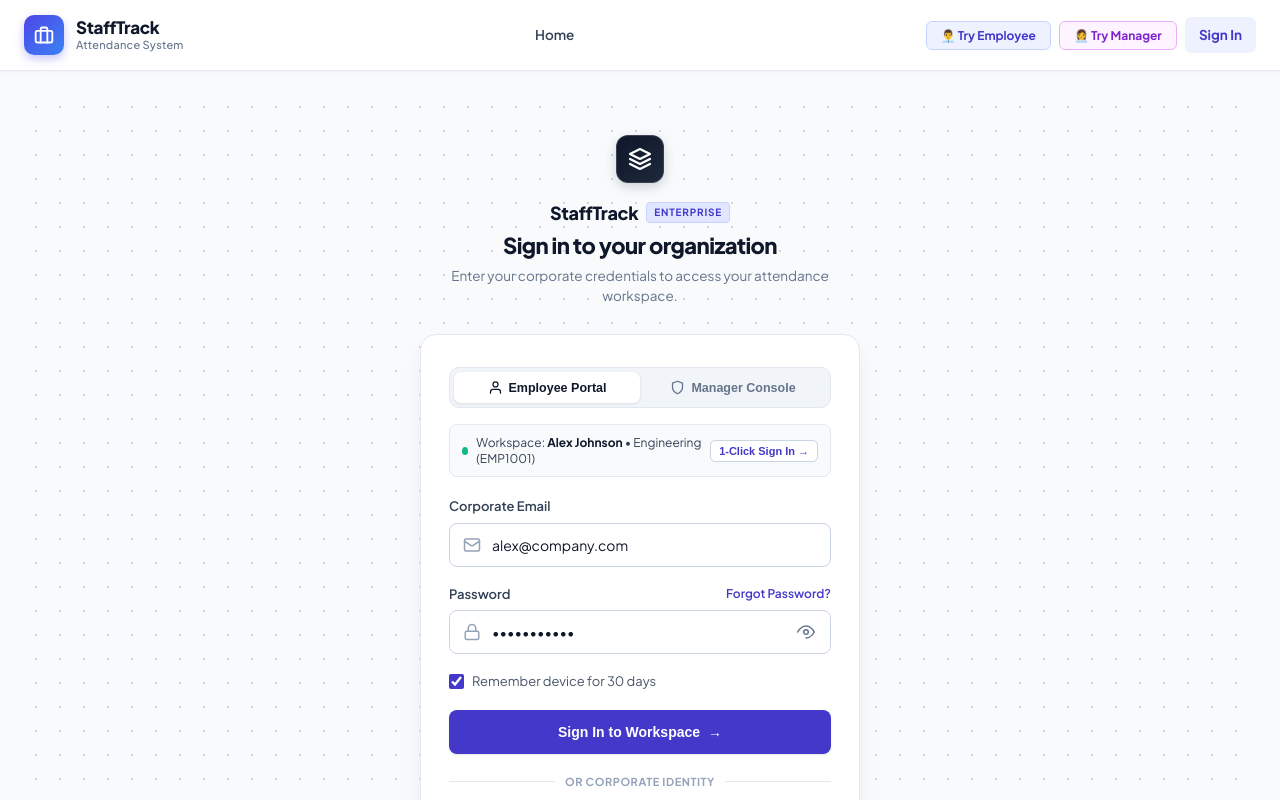
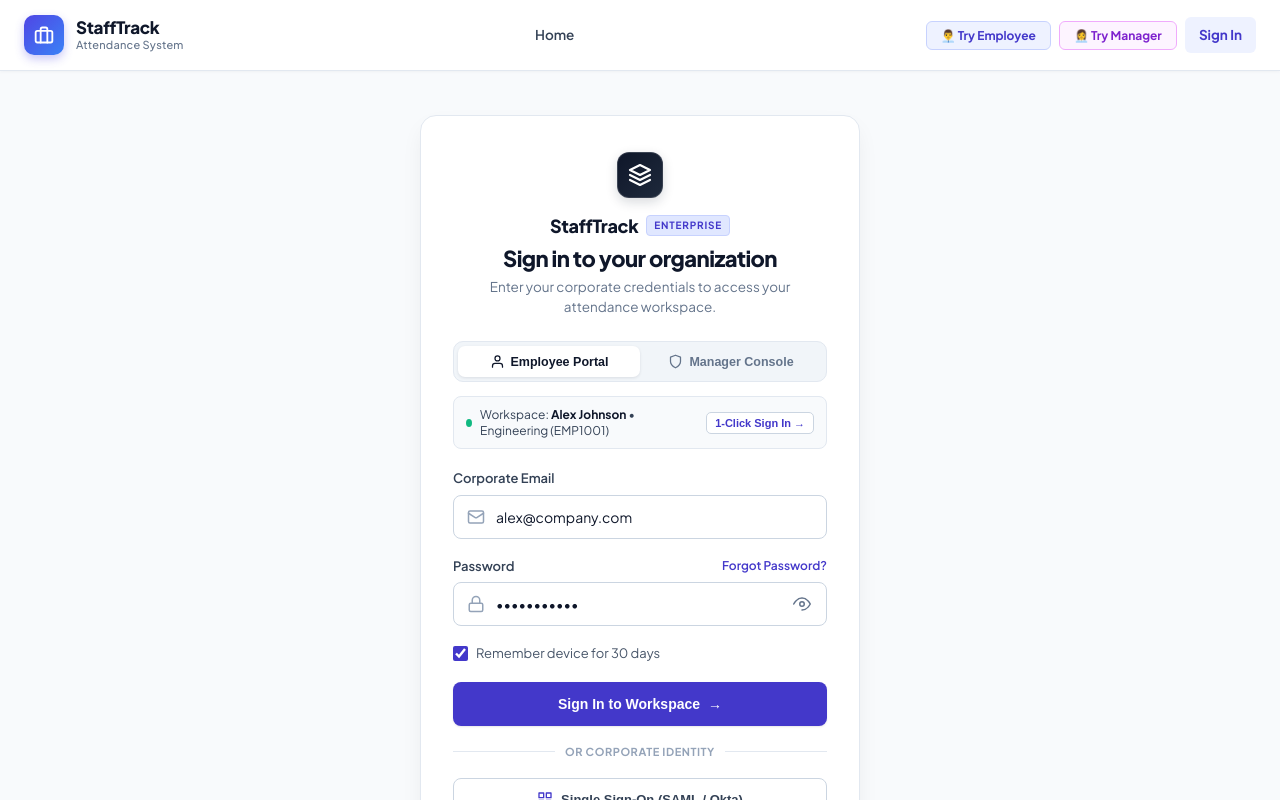
Before and after one commit to Suhirdha24/Employee_Attendance_System, a React (Create React App) app in the folder frontend/: page /login in a window 1280 px wide. Shown: the top 800 px of the page. Built offline with nearby package versions, Linux system fonts and the light colour scheme; no server answers.

Commit message:
Fix login layout: remove noisy dotted background, unify brand header inside card, and eliminate awkward vertical margins

```diff
--- a/frontend/src/pages/LoginPage.js
+++ b/frontend/src/pages/LoginPage.js
@@ -95,6 +95,8 @@ export default function LoginPage() {
   return (
     <div className="corp-login-page">
       <div className="corp-login-container">
+        {/* UNIFIED AUTHENTICATION CARD */}
+        <div className="corp-auth-card">
           {/* CORPORATE BRAND HEADER */}
           <div className="corp-brand-header">
             <div className="corp-emblem-badge">
@@ -114,8 +116,6 @@ export default function LoginPage() {
             <p className="corp-login-desc">Enter your corporate credentials to access your attendance workspace.</p>
           </div>
 
-        {/* AUTHENTICATION CARD */}
-        <div className="corp-auth-card">
           {/* SEGMENTED ROLE SWITCHER */}
           <div className="corp-role-segment">
             <button
--- a/frontend/src/styles/LoginPage.css
+++ b/frontend/src/styles/LoginPage.css
@@ -4,15 +4,12 @@
    ========================================================================== */
 
 .corp-login-page {
-  min-height: calc(100vh - 80px);
   display: flex;
   flex-direction: column;
   justifyContent: center;
   align-items: center;
-  padding: 40px 20px 60px;
-  background-color: #f8fafc;
-  background-image: radial-gradient(#cbd5e1 1.2px, transparent 1.2px);
-  background-size: 24px 24px;
+  padding: 20px 16px 48px;
+  background-color: var(--bg-main, #f8fafc);
 }
 
 .corp-login-container {
@@ -21,23 +18,32 @@
   margin: 0 auto;
 }
 
-/* Corporate Brand Header */
+/* Unified Authentication Card */
+.corp-auth-card {
+  background: #ffffff;
+  border: 1px solid #e2e8f0;
+  border-radius: 16px;
+  box-shadow: 0 10px 25px -5px rgba(15, 23, 42, 0.08), 0 8px 10px -6px rgba(15, 23, 42, 0.04);
+  padding: 36px 32px;
+}
+
+/* Corporate Brand Header (Unified Inside Card) */
 .corp-brand-header {
   text-align: center;
-  margin-bottom: 28px;
+  margin-bottom: 24px;
 }
 
 .corp-emblem-badge {
-  width: 48px;
-  height: 48px;
+  width: 46px;
+  height: 46px;
   border-radius: 12px;
   background: linear-gradient(135deg, #0f172a 0%, #1e293b 100%);
   border: 1px solid rgba(255, 255, 255, 0.15);
-  box-shadow: 0 4px 12px rgba(15, 23, 42, 0.18);
+  box-shadow: 0 4px 12px rgba(15, 23, 42, 0.16);
   display: flex;
   align-items: center;
   justify-content: center;
-  margin: 0 auto 16px;
+  margin: 0 auto 14px;
   color: #ffffff;
 }
 
@@ -73,22 +79,14 @@
   font-weight: 800;
   color: #0f172a;
   letter-spacing: -0.025em;
-  margin-bottom: 6px;
+  margin-bottom: 4px;
 }
 
 .corp-login-desc {
   font-size: 13.5px;
   color: #64748b;
   line-height: 1.5;
-}
-
-/* Authentication Card */
-.corp-auth-card {
-  background: #ffffff;
-  border: 1px solid #e2e8f0;
-  border-radius: 16px;
-  box-shadow: 0 10px 25px -5px rgba(15, 23, 42, 0.08), 0 8px 10px -6px rgba(15, 23, 42, 0.04);
-  padding: 32px 28px;
+  margin: 0;
 }
 
 /* Segmented Role Switcher */
@@ -99,7 +97,7 @@
   padding: 4px;
   border-radius: 10px;
   border: 1px solid #e2e8f0;
-  margin-bottom: 16px;
+  margin-bottom: 14px;
 }
 
 .corp-role-tab {
@@ -272,7 +270,7 @@
   display: flex;
   align-items: center;
   text-align: center;
-  margin: 20px 0;
+  margin: 18px 0;
   color: #94a3b8;
   font-size: 11px;
   font-weight: 700;
@@ -343,7 +341,7 @@
 
 /* Corporate Footer */
 .corp-trust-footer {
-  margin-top: 24px;
+  margin-top: 22px;
   text-align: center;
 }
 
@@ -356,7 +354,7 @@
   font-size: 11px;
   color: #64748b;
   font-weight: 600;
-  margin-bottom: 12px;
+  margin-bottom: 10px;
 }
 
 .corp-compliance-item {
```
Lines whose indentation alone changed are shown as unchanged.
